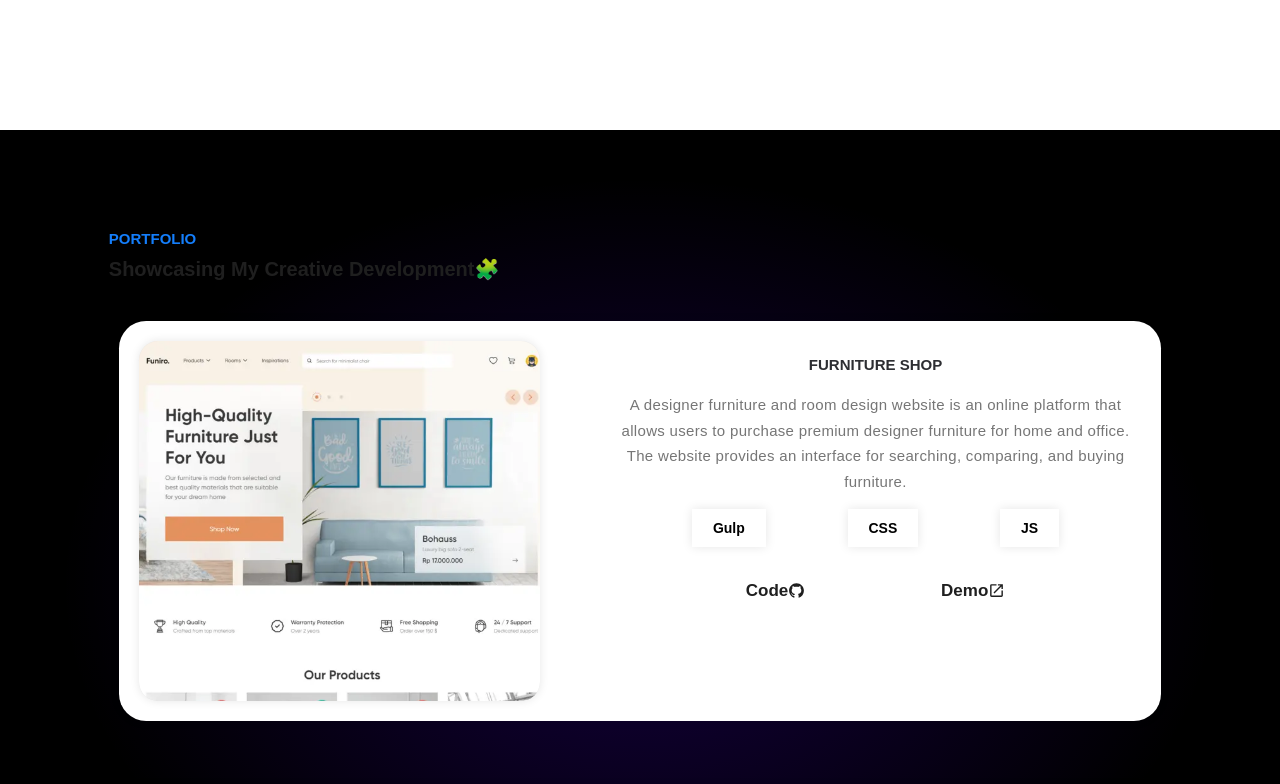
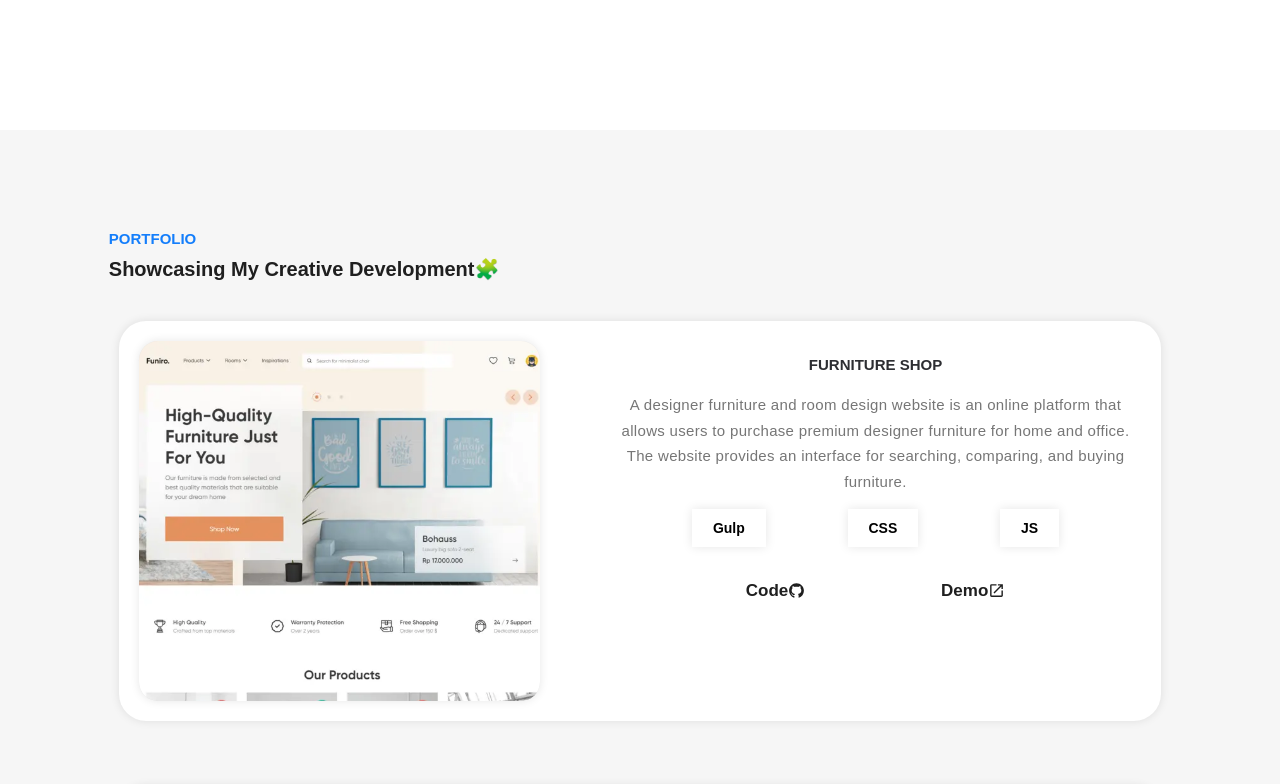
Before and after one commit to Alexmiroha/Portfolio-CV-App, a React (Create React App) app: page / in a window 1280 px wide. Shown: the part 1560-2344 px from the top of the page. Built offline with nearby package versions, Linux system fonts and the light colour scheme.

Commit message:
Projects dark-mode done

```diff
--- a/src/App.css
+++ b/src/App.css
@@ -52,8 +52,9 @@ a {
 }
 
 
-.dark-mode .intro, .projects {
+.dark-mode .intro, .dark-mode .projects {
     background: #000 radial-gradient(45.2% 36.8% at 50% 41.099999999999994%, rgba(79, 0, 250, .25) 0%, rgba(0, 2, 18, 0) 100%);
+    transition: background 1s ease;
 }
 
 /*////////////////////////////////////////////////////////////////////////////////////////////////////////////////////*/
--- a/src/mainContent/Projects/Projecjts.module.css
+++ b/src/mainContent/Projects/Projecjts.module.css
@@ -15,6 +15,14 @@
     margin: 35px 0 0 0;
 }
 
+/*========================dark-mode============================*/
+
+.darkMode {
+    color: white;
+    transition: color 1s ease;
+}
+
+
 @media only screen and (max-width: 767.98px) {
     .projects {
         margin: 50px 0 30px 0;
--- a/src/mainContent/Projects/ProjectComponent.module.css
+++ b/src/mainContent/Projects/ProjectComponent.module.css
@@ -10,6 +10,7 @@
     justify-content: space-between;
     gap: 4rem;
     box-shadow: 0 0 10px rgba(0, 0, 0, .1);
+    transition: background-color 1s ease;
 }
 
 .projectContainer:nth-child(even) {
@@ -46,6 +47,7 @@
     margin-bottom: 1.2rem;
     position: relative;
     text-transform: uppercase;
+    transition: background-color 1s ease;
 }
 
 .paragraph {
@@ -58,6 +60,7 @@
     margin: 0;
     max-height: 160px;
     overflow: auto;
+    transition: background-color 1s ease;
 }
 
 .stack {
@@ -74,6 +77,7 @@
     background-color: #ffffff;
     box-shadow: 0 0 10px rgba(0, 0, 0, .1);
     padding: .7rem 1.3rem;
+    transition: all 1s ease;
 
 }
 
@@ -95,6 +99,35 @@
 .links a:hover {
     color: #147EFB;
 }
+
+/*======================dark-mode====================================*/
+.projectContainer.darkMode {
+    background-color: black;
+    box-shadow: 0 0 30px rgba(210, 97, 251, 0.25);
+    transition: background-color 1s ease;
+}
+
+.projectContainer.darkMode .description h3, .projectContainer.darkMode .paragraph {
+    color: white;
+    transition: background-color 1s ease;
+}
+
+.projectContainer.darkMode .stack p {
+    color: white;
+    background-color: black;
+    box-shadow: 0 0 50px rgba(210, 97, 251, 0.4);
+    transition: all 1s ease;
+}
+
+.projectContainer.darkMode .links a {
+    color: white;
+    transition: background-color 1s ease;
+}
+
+.projectContainer.darkMode .links a:hover {
+    color: #147EFB;
+}
+
 
 @media only screen and (min-width: 2561px) {
 
--- a/src/mainContent/Projects/ProjectComponent.tsx
+++ b/src/mainContent/Projects/ProjectComponent.tsx
@@ -9,7 +9,8 @@ export type ProjectComponentPropsType = {
     paragraph: string,
     stack: Array<string>,
     code: string,
-    demo: string
+    demo: string,
+    isDarkMode: boolean
 }
 
 const ProjectComponent = (props: ProjectComponentPropsType) => {
@@ -62,7 +63,7 @@ const ProjectComponent = (props: ProjectComponentPropsType) => {
     };
 
     return (
-        <div className={s.projectContainer}>
+        <div className={`${s.projectContainer} ${props.isDarkMode ? s.darkMode : ''}`}>
             <a className={s.projectLinkWrapper} href={props.demo}>
                 <div className={s.image} onMouseEnter={handleMouseEnter} onMouseLeave={handleMouseLeave}>
                     <img ref={imageRef} src={imageUrlWithTimestamp} alt="ExampleImage"/>
--- a/src/mainContent/Projects/Projects.tsx
+++ b/src/mainContent/Projects/Projects.tsx
@@ -6,10 +6,34 @@ import ProjectComponent from "./ProjectComponent";
 import Funiro from '../../img/Funiro-min.webp'
 import luxestate from '../../img/luxestate-min.webp'
 
-const Projects = () => {
+type ProjectsPropsType = {
+    isDarkMode: boolean
+}
+
+
+const projects = [
+    {
+        image: Funiro,
+        title: 'Furniture Shop',
+        paragraph: 'A designer furniture and room design website is an online platform that allows users to purchase premium designer furniture for home and office. The website provides an interface for searching, comparing, and buying furniture.',
+        stack: ['Gulp', 'CSS', 'JS'],
+        code: 'https://github.com/Alexmiroha/FuniroShop/tree/gh-pages',
+        demo: 'https://alexmiroha.github.io/FuniroShop/',
+    },
+    {
+        image: luxestate,
+        title: 'luxestate',
+        paragraph: 'A website for searching apartments for sale and rent. On this site, users can find and purchase or rent apartments. The website features the ability to search for accommodations based on location and provides feedback options with agents.',
+        stack: ['React', 'CSS'],
+        code: 'https://github.com/Alexmiroha/luxestateReact',
+        demo: 'https://alexmiroha.github.io/luxestateReact/',
+    },
+]
+
+const Projects = (props: ProjectsPropsType) => {
     return (
 
-        <section className='projects' id='Projects'>
+        <section className={`${'projects'} ${props.isDarkMode ? s.darkMode : ''}`} id='Projects'>
             <div className='contentContainer'>
                 <div className={s.projects}>
                     <div className={s.title}>
@@ -18,22 +42,17 @@ const Projects = () => {
                         />
                     </div>
                     <div className={s.projectsContainer}>
-                        <ProjectComponent
-                            image={Funiro}
-                            title='Furniture Shop'
-                            paragraph='A designer furniture and room design website is an online platform that allows users to purchase premium designer furniture for home and office. The website provides an interface for searching, comparing, and buying furniture.'
-                            stack={['Gulp', 'CSS', 'JS']}
-                            code='https://github.com/Alexmiroha/FuniroShop/tree/gh-pages'
-                            demo='https://alexmiroha.github.io/FuniroShop/'
-                        />
-                        <ProjectComponent
-                            image={luxestate}
-                            title='luxestate'
-                            paragraph='A website for searching apartments for sale and rent. On this site, users can find and purchase or rent apartments. The website features the ability to search for accommodations based on location and provides feedback options with agents.'
-                            stack={['React', 'CSS']}
-                            code='https://github.com/Alexmiroha/luxestateReact'
-                            demo='https://alexmiroha.github.io/luxestateReact/'
-                        />
+
+                        {projects.map(project =>
+                            <ProjectComponent image={project.image}
+                                              title={project.title}
+                                              paragraph={project.paragraph}
+                                              stack={project.stack}
+                                              code={project.code}
+                                              demo={project.demo}
+                                              isDarkMode={props.isDarkMode}
+                            />)}
+
                     </div>
                 </div>
             </div>
--- a/src/mainContent/mainContent.tsx
+++ b/src/mainContent/mainContent.tsx
@@ -14,7 +14,7 @@ const MainContent = (props: MainContentPropsType) => {
         <div className={s.mainContent}>
             <Intro isDarkMode={props.isDarkMode}/>
             <AboutMe isDarkMode={props.isDarkMode}/>
-            <Projects/>
+            <Projects isDarkMode={props.isDarkMode}/>
             <Contact/>
         </div>
     );
```
